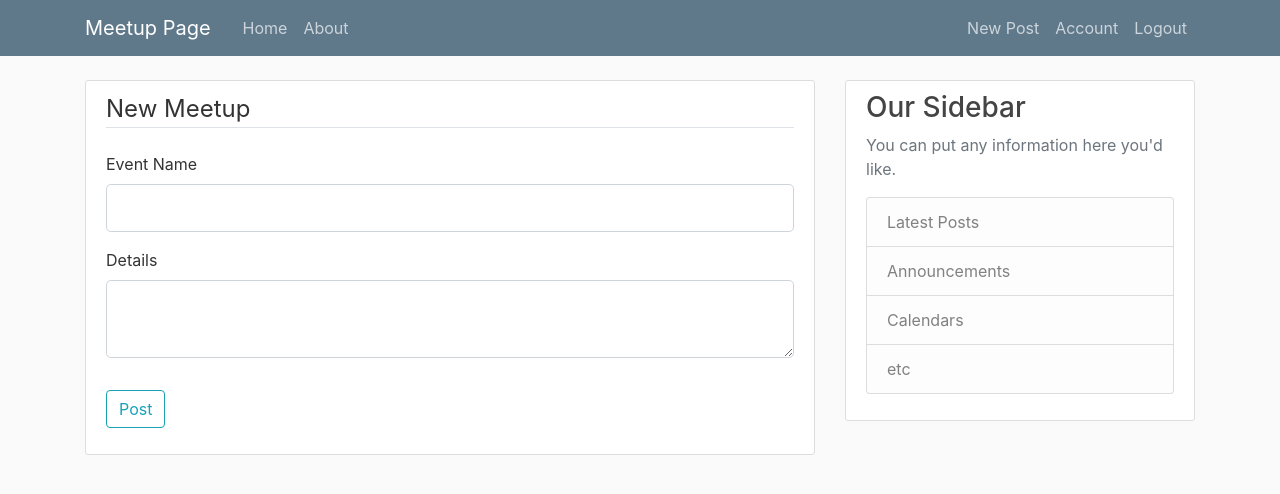
After one commit to learning-dev/meetup.com-clone, a Flask app: page /post/new in a window 1280 px wide. The commit adds this page. Shown: the top 494 px of the page. Run offline with Flask 2, Linux system fonts and the light colour scheme; a user stored in the database is signed in; some libraries are stand-ins or nearby versions.

Commit message:
CRUD operations for meetup website

```diff
--- a/meetup_app/__init__.py
+++ b/meetup_app/__init__.py
@@ -7,7 +7,7 @@
 
 app.config['SECRET_KEY'] = 'bfb7bd64347d385dc9fab14e45fbeeeb6d2cef32'
 app.config['SQLALCHEMY_DATABASE_URI'] = 'sqlite:///site.db'
-print(app)
+
 db = SQLAlchemy(app)
 bcrypt = Bcrypt(app)
 login_manager = LoginManager(app)
--- a/meetup_app/forms.py
+++ b/meetup_app/forms.py
@@ -1,7 +1,7 @@
 from flask_wtf import FlaskForm
 from flask_wtf.file import FileField, FileAllowed
 from flask_login import current_user
-from wtforms  import StringField, PasswordField, SubmitField, BooleanField
+from wtforms  import StringField, PasswordField, SubmitField, BooleanField, TextAreaField
 from wtforms.validators import DataRequired, Length, Email, EqualTo, ValidationError
 from meetup_app.models import User
 
@@ -58,3 +58,9 @@
 			user = User.query.filter_by(email=email.data).first()
 			if user:
 				 raise ValidationError('that email is taken. Please choose another one')
+
+
+class MeetupForm(FlaskForm):
+	title = StringField('Event Name', validators=[DataRequired()])
+	details = TextAreaField('Details', validators=[DataRequired()])
+	submit = SubmitField('Post')
--- a/meetup_app/routes.py
+++ b/meetup_app/routes.py
@@ -1,32 +1,17 @@
 import secrets
 import os
 from PIL import Image
-from flask import Flask, render_template, url_for, flash, redirect, request
+from flask import Flask, render_template, url_for, flash, redirect, request, abort
 from meetup_app import app, bcrypt
-from meetup_app.forms import RegistrationForm, LoginForm, UpdateAccountForm
+from meetup_app.forms import RegistrationForm, LoginForm, UpdateAccountForm, MeetupForm
 from meetup_app.models import User, Meetup, db
 from flask_login import login_user, current_user, logout_user, login_required
 
-posts = [
-	{
-	'organizer': 'Corey Scafer',
-	'meetup_name': 'First Meetup',
-	'content': 'Meetup is at white Field',
-	'date_posted': 'April 2020',
-	},
-
-	{
-	'organizer': 'Corey Scafer',
-	'meetup_name': 'First Meetup',
-	'content': 'Meetup is at Bellundur',
-	'date_posted': 'April 2020',
-	}
-
-]
 
 @app.route("/")
 @app.route("/home")
 def home():
+	posts = Meetup.query.all()
 	return render_template('home.html', posts=posts)
 
 
@@ -105,3 +90,55 @@
 	img_file = url_for('static', filename='profile_pics/' + current_user.image_file)
 	return render_template('account.html', title='Account',
 							image_file=img_file, form=form)
+
+
+@app.route("/post/new", methods=['GET', 'POST'])
+@login_required
+def new_post():
+	form = MeetupForm()
+	if form.validate_on_submit():
+		post = Meetup(meetup_name=form.title.data, details=form.details.data,
+					organizer=current_user)
+		db.session.add(post)
+		db.session.commit()
+		flash('Your post have been created.', 'success')
+		return redirect(url_for('home'))
+	return render_template('create_post.html', meetup_name='New Meetup',
+	 	form=form, legend='New Meetup')
+
+@app.route("/post/<int:meetup_id>")
+def post(meetup_id):
+	meetup = Meetup.query.get_or_404(meetup_id)
+	return render_template('post.html', title=meetup.meetup_name, post=meetup)
+
+
+@app.route("/post/<int:meetup_id>/update", methods=['GET', 'POST'])
+@login_required
+def update_post(meetup_id):
+	meetup = Meetup.query.get_or_404(meetup_id)
+	if meetup.organizer != current_user:
+		abort(403)
+	form = MeetupForm()
+	if form.validate_on_submit():
+		meetup.meetup_name = form.title.data
+		meetup.details = form.details.data
+		db.session.commit()
+		flash('Your Meetup has been Updated!', 'success')
+		return redirect(url_for('post', meetup_id=meetup.id))
+	elif request.method == 'GET':
+		form.title.data = meetup.meetup_name
+		form.details.data = meetup.details
+	return render_template('create_post.html', meetup_name='Update Meetup',
+						form=form, legend='Update Meetup')
+
+
+@app.route("/delet/<int:meetup_id>/delete", methods=['POST'])
+@login_required
+def delete_post(meetup_id):
+	meetup = Meetup.query.get_or_404(meetup_id)
+	if meetup.organizer != current_user:
+		abort(403)
+	db.session.delete(meetup)
+	db.session.commit()
+	flash('Your Meetup has been deleted!', 'success')
+	return redirect(url_for('home'))
--- /dev/null
+++ b/meetup_app/templates/create_post.html
@@ -0,0 +1,43 @@
+{% extends "layout.html" %}
+{%  block content %}
+	<div class="content-section">
+		<form method="POST" action="">
+			{{ form.hidden_tag() }}
+			<fieldset class="form-group">
+				<legend class="border-bottom mb-4">{{ legend }}</legend>
+
+			<div class="form-group">
+				{{ form.title.label(class="form-control-label") }}
+
+				{% if form.title.errors %}
+					{{ form.title(class="form-control form-control-lg is-invalid") }}
+					<div class="invalid-feedback">
+						{% for error in form.email.errors %}
+							<span>{{ error }}</span>
+						{% endfor %}
+					</div>
+				{% else %}
+					{{ form.title(class="form-control form-control-lg") }}
+				{% endif %}
+			</div>
+			<div class="form-group">
+				{{ form.details.label(class="form-control-label") }}
+
+				{% if form.details.errors %}
+					{{ form.details(class="form-control form-control-lg is-invalid") }}
+					<div class="invalid-feedback">
+						{% for error in form.password.errors %}
+							<span>{{ error }}</span>
+						{% endfor %}
+					</div>
+				{% else %}
+					{{ form.details(class="form-control form-control-lg") }}
+				{% endif %}
+			</div>
+			</fieldset>
+			<div class="form-group">
+				{{ form.submit(class="btn btn-outline-info") }}
+			</div>
+		</form>
+	</div>
+{% endblock content %}
--- a/meetup_app/templates/layout.html
+++ b/meetup_app/templates/layout.html
@@ -30,6 +30,7 @@
 	        <!-- Navbar Right Side -->
 	        <div class="navbar-nav">
 	        	{% if current_user.is_authenticated %}
+	        		<a class="nav-item nav-link" href="{{ url_for('new_post') }}">New Post</a>
 	        		<a class="nav-item nav-link" href="{{ url_for('account') }}">Account</a>
 	        		<a class="nav-item nav-link" href="{{ url_for('logout') }}">Logout</a>
 	        	{% else %}
```
Also changed, not shown: meetup_app/models.py (+5 -5 lines), meetup_app/templates/home.html (+5 -4 lines), meetup_app/templates/post.html (added, +39 -0 lines), meetup_app/site.db, meetup_app/static/profile_pics/43798e5b250c3feb.jpg (added), meetup_app/static/profile_pics/5f913f809e86f332.jpg (added), meetup_app/static/profile_pics01558110d1373ada.jpg (deleted), meetup_app/static/profile_pics058f54a4e65732e5.jpg (deleted).
